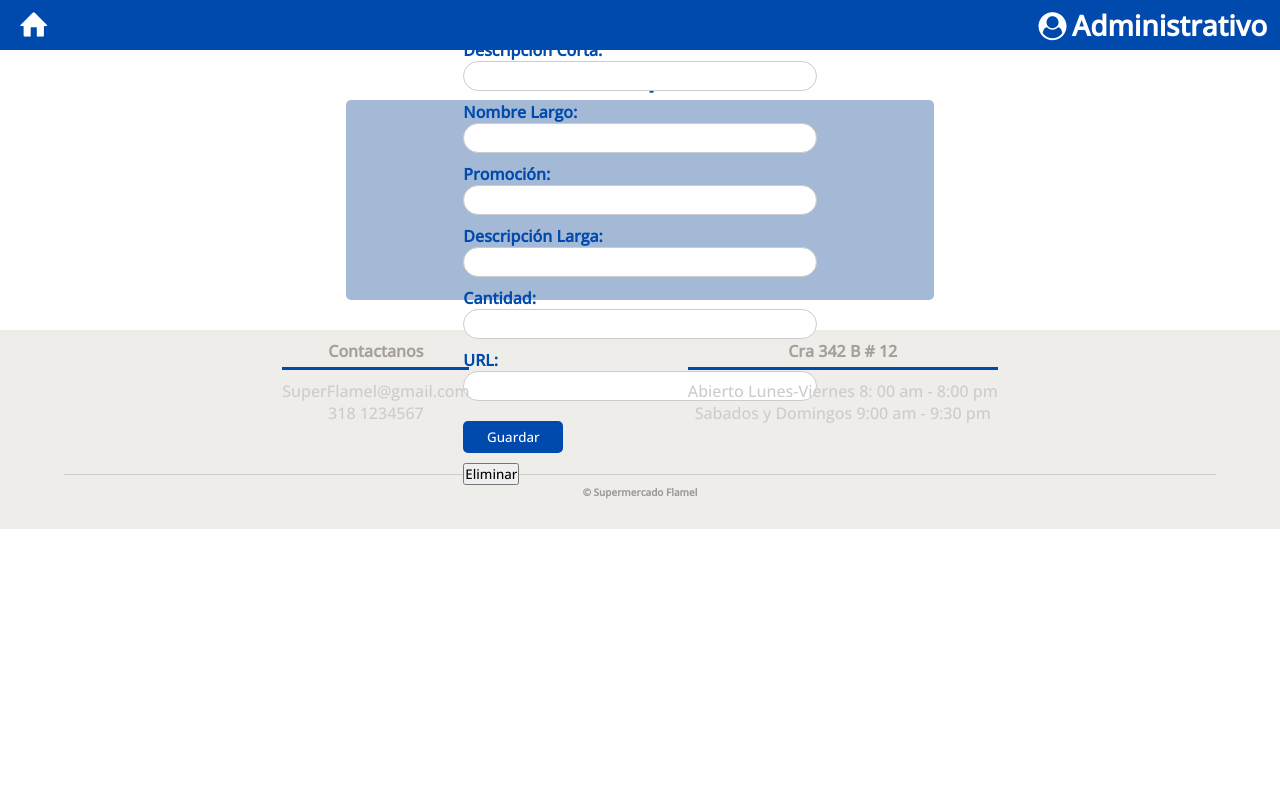
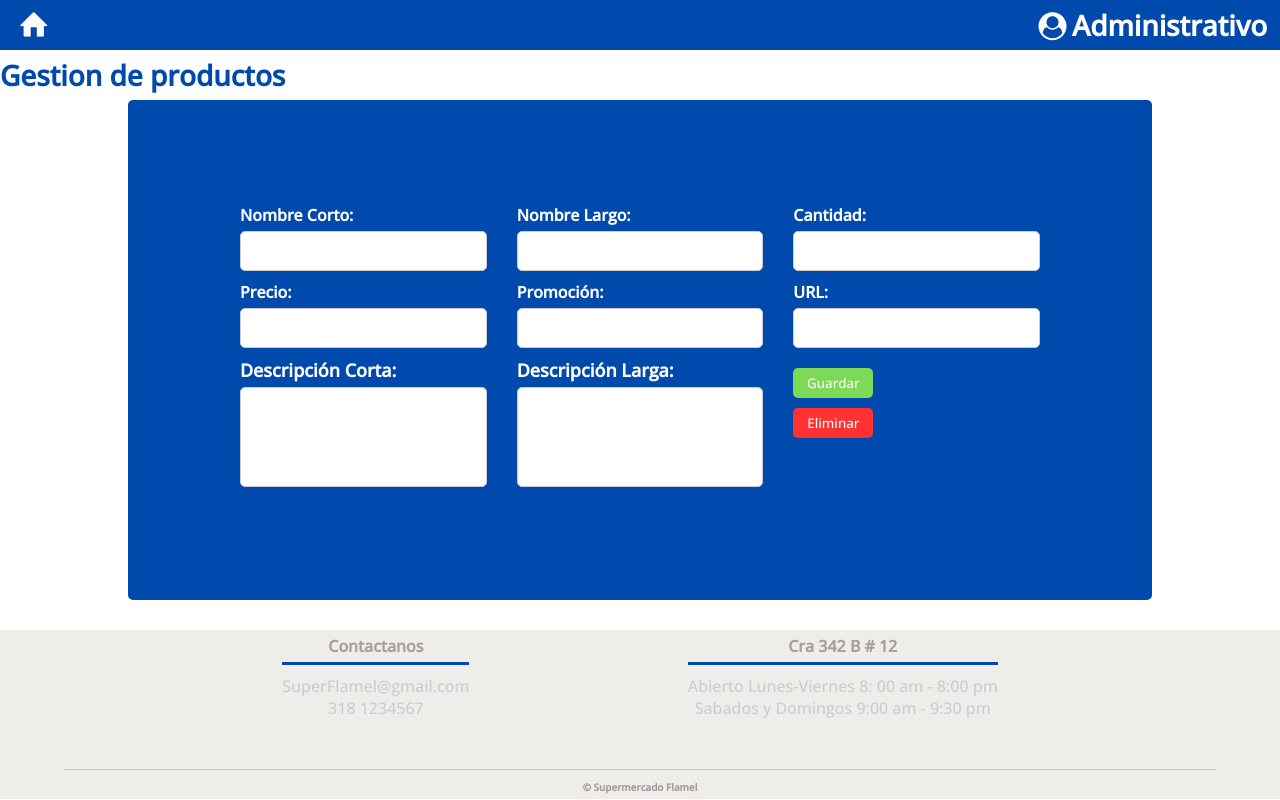
Before and after one commit to Lealuski/Frontend, a plain HTML site: page Crud.html in a window 1280 px wide. Drawn offline with nearby package versions, Linux system fonts and the light colour scheme; a web font is replaced by a local one.

Commit message:
Cambios del segundo rar de Juliana

```diff
--- a/css/Estilohead.css
+++ b/css/Estilohead.css
@@ -59,3 +59,12 @@ cursor: pointer;
 header .contenedorhead{
     display: table;
 }
+
+.column {
+    flex-basis: calc(33.33% - 20px);
+    margin-right: 20px;
+}
+
+.column:last-child {
+    margin-right: 0;
+}
--- a/css/footer.css
+++ b/css/footer.css
@@ -1,6 +1,6 @@
 footer{
     background: #EFEDE9;
-    padding: 10px 0 30px 0;
+    padding: 5px 0 5px 0;
     margin: auto;
     overflow: hidden;
 }
--- a/css/login.css
+++ b/css/login.css
@@ -5,9 +5,9 @@
 .clientescontenedor h2{
 color: #004AAD;
     float:none;
-        font-size: 28px;
+ font-size: 28px;
     margin: 6px 0;
-text-align: center;
+text-align: left;
 font-weight:bold;
 
 }
@@ -17,15 +17,104 @@ font-weight:bold;
 }
 
 .cards .card{
-    background: #A4B9D6;
+    background: #004AAD;
     display: flex;
-    width: 46%;
-    height: 200px;
+    width: 80%;
+    height: 500px;
     align-items: center;
     justify-content: space-evenly;
     border-radius: 5px;
 
 }
+#formulario {
+    text-align: center;
+}
+
+.form-container {
+    display: flex;
+    flex-wrap: wrap;
+    justify-content: space-between;
+    margin: 0 auto;
+}
+#formulario {
+    text-align: center;
+}
+
+.form-container {
+    display: flex;
+    flex-wrap: wrap;
+    justify-content: space-between;
+    max-width: 800px;
+    margin: 0 auto;
+}
+
+.column {
+    flex-basis: calc(33.33% - 20px);
+    margin-right: 20px;
+}
+
+.column:last-child {
+    margin-right: 0;
+}
+
+#formulario {
+    text-align: center;
+}
+
+.form-container {
+    display: flex;
+    flex-wrap: wrap;
+    justify-content: space-between;
+    max-width: 800px;
+    margin: 0 auto;
+}
+
+.column {
+    flex-basis: calc(33.33% - 20px);
+    margin-right: 20px;
+}
+
+.column:last-child {
+    margin-right: 0;
+}
+
+.column input[type="text"] {
+    width: 100%;
+    padding: 8px;
+    margin-bottom: 10px;
+    border: 1px solid #ccc;
+    border-radius: 5px;
+    font-size: 16px;
+}
+
+
+.column label {
+    display: block;
+    font-weight: bold;
+    margin-bottom: 5px;
+    color: #ffffff;
+    text-align: left;
+}
+
+
+.column label[for^="Descripción"] {
+    font-size: 18px;
+}
+
+
+.descripcion-input {
+    width: 100%;
+    height: 100px;
+}
+
+.button-container {
+    width: 100%;
+    text-align: center;
+    margin-top: 20px;
+}
+
+
+
 
 .cards .card h1{
 
@@ -34,21 +123,23 @@ font-weight:bold;
 
 }
 .cards .card > .contenido-texto-card{
-    width: 60%;
-    color: #004AAD;
+   justify-content: space-evenly;
+   width: 95%;
+    color: white;
 }
 .cards .card > .contenido-texto-card p{
     font-weight:bold;
     padding-top: 5px;
 }
 label {
+
     font-weight: bold;
     margin-bottom: 5px;
+    color: white;
   }
 
-  /* Estilo para los campos de entrada de texto */
-  input[type="text"],
-  input[type="password"] {
+
+  input[type="text"] {
     width: 100%;
     padding: 3px;
     margin-bottom: 10px;
@@ -57,18 +148,33 @@ label {
     font-size: 16px;
   }
  .boton{
-    background-color: #004AAD;
+    background-color: #7ED957;
     display: flex;
     float: none;
     margin: 10px 0;
     cursor: pointer;
-    width: 100px;
+    width: 80px;
     color:white;
     text-decoration: none;
-    padding: 7px;
+    padding: 6px;
+    margin-top: 10px;
+    border-radius: 5px;
+    border: none;
+    text-align: center;
+
+}
+.boton2{
+    background-color: #FF3131;
+    display: flex;
+    float: none;
+    margin: 10px 0;
+    cursor: pointer;
+    width: 80px;
+    color:white;
+    text-decoration: none;
+    padding: 6px;
     margin-top: 10px;
     border-radius: 5px;
     border: none;
 
-    transition: all 300ms ease;
 }
```
